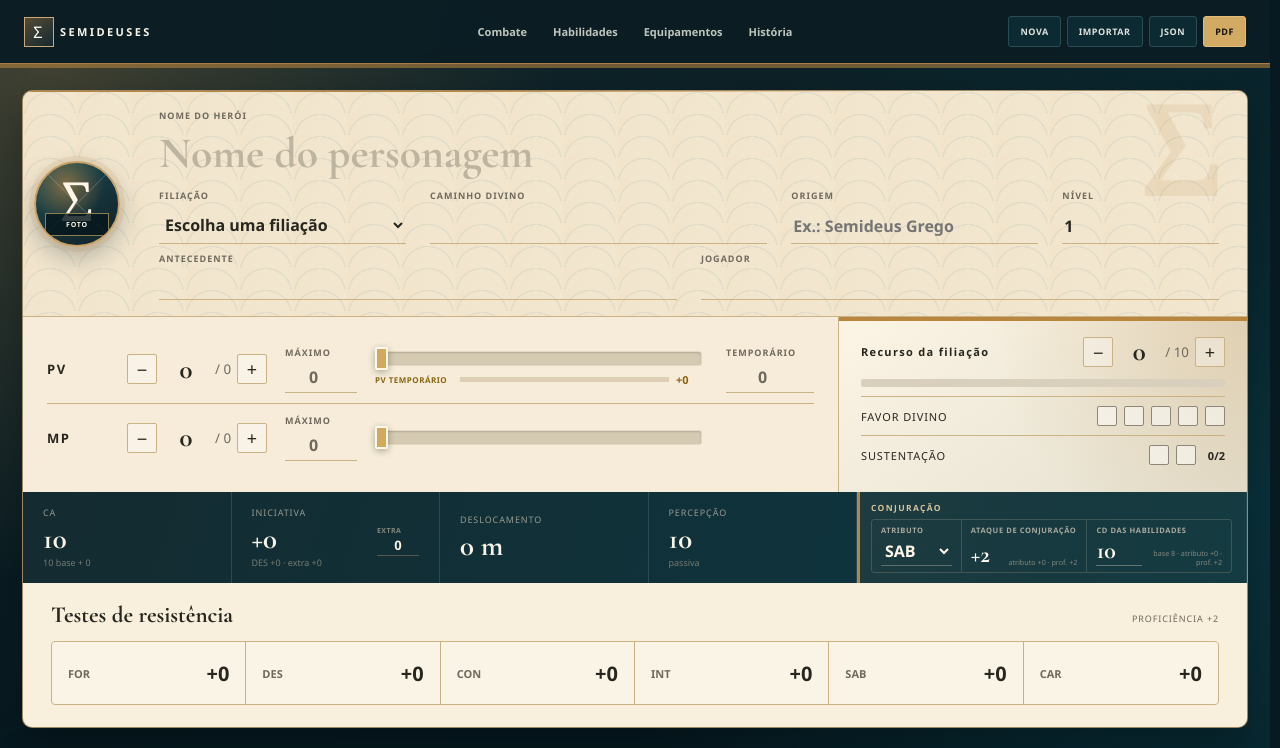
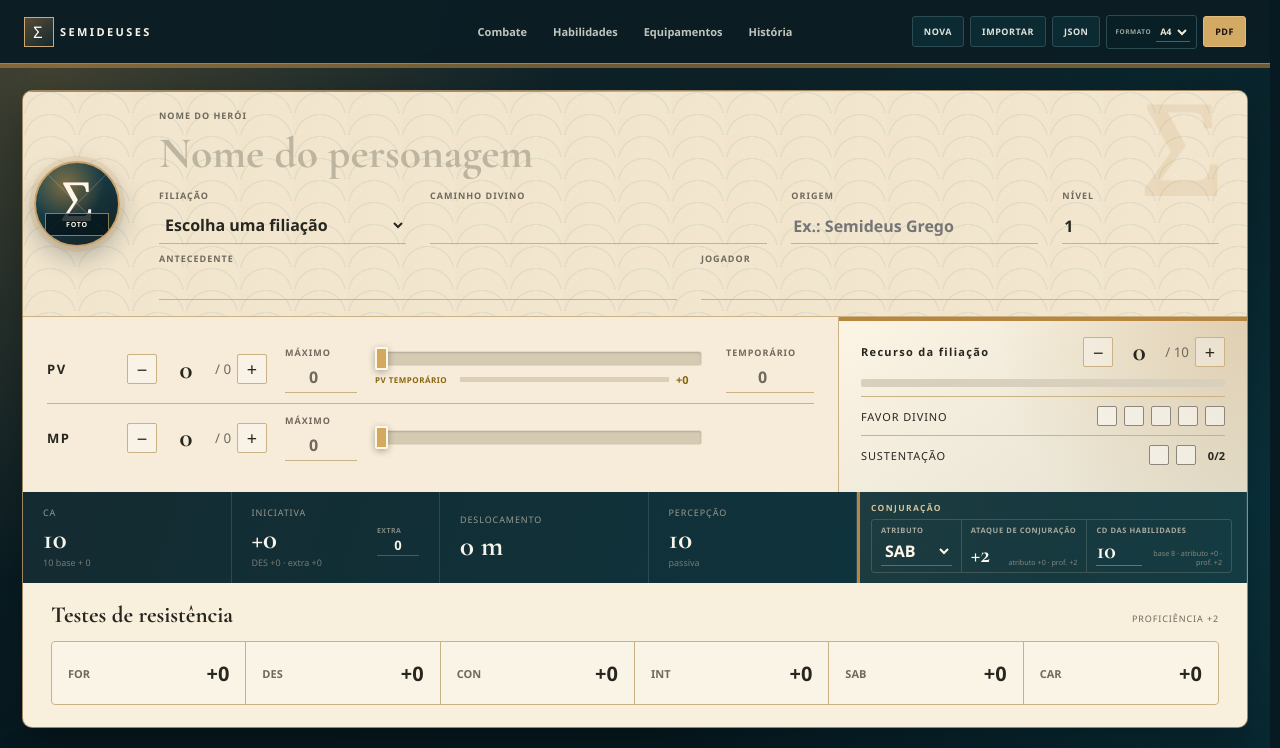
Before and after one commit to JvCarvalho07/semideuses-rpg, a React (Vite) app: page / in a window 1280 px wide. Shown: the top 748 px of the page. Built offline with nearby package versions, Linux system fonts and the light colour scheme; a web font is replaced by a local one.

Commit message:
Add A4 and A3 PDF format selection

```diff
--- a/src/App.tsx
+++ b/src/App.tsx
@@ -22,6 +22,7 @@ gsap.registerPlugin(ScrollTrigger, useGSAP);
 const ABILITY_ORDER = Object.keys(ABILITY_META) as AbilityCategory[];
 const EQUIPMENT_TYPES = ["Arma", "Armadura", "Escudo", "Ferramenta", "Acessório", "Relíquia", "Consumível", "Outro"];
 const ORIGIN_SUGGESTIONS = ["Semideus Grego", "Sátiro", "Ciclope", "Mortal Vidente", "Legado"];
+type PrintFormat = "A4" | "A3";
 const LEGEND_CHOICES = [
   {
     value: "O Voto",
@@ -55,6 +56,12 @@ function signed(value: number) {
 
 function proficiency(level: number) {
   return 2 + Math.floor((Math.max(1, level) - 1) / 4);
+}
+
+function initialPrintFormat(): PrintFormat {
+  const queryFormat = new URLSearchParams(window.location.search).get("paper");
+  if (queryFormat === "A3" || queryFormat === "A4") return queryFormat;
+  return localStorage.getItem("semideuses-print-format") === "A3" ? "A3" : "A4";
 }
 
 function NumberControl({
@@ -326,6 +333,7 @@ export default function Home() {
   const [saved, setSaved] = useState(false);
   const [equipmentFilter, setEquipmentFilter] = useState("Todos");
   const [legendOpen, setLegendOpen] = useState(false);
+  const [printFormat, setPrintFormat] = useState<PrintFormat>(initialPrintFormat);
   const importRef = useRef<HTMLInputElement>(null);
   const avatarInputRef = useRef<HTMLInputElement>(null);
   const rootRef = useRef<HTMLElement>(null);
@@ -379,6 +387,23 @@ export default function Home() {
     const timer = window.setTimeout(() => setSaved(false), 1000);
     return () => window.clearTimeout(timer);
   }, [hydrated, sheet]);
+
+  useEffect(() => {
+    document.documentElement.dataset.printSize = printFormat;
+    localStorage.setItem("semideuses-print-format", printFormat);
+
+    const pageStyleId = "semideuses-print-page-style";
+    let pageStyle = document.getElementById(pageStyleId) as HTMLStyleElement | null;
+    if (!pageStyle) {
+      pageStyle = document.createElement("style");
+      pageStyle.id = pageStyleId;
+      document.head.appendChild(pageStyle);
+    }
+    const margins = printFormat === "A3" ? "12mm 14mm 15mm" : "9mm 10mm 11mm";
+    pageStyle.textContent = `@media print { @page { size: ${printFormat} portrait; margin: ${margins}; } }`;
+
+    return () => pageStyle?.remove();
+  }, [printFormat]);
 
   useEffect(() => {
     if (!legendOpen) return;
@@ -518,6 +543,13 @@ export default function Home() {
           <button type="button" onClick={newSheet}>Nova</button>
           <button type="button" onClick={() => importRef.current?.click()}>Importar</button>
           <button type="button" onClick={exportJson}>JSON</button>
+          <label className="pdf-format-control">
+            <span>Formato</span>
+            <select aria-label="Formato do PDF" value={printFormat} onChange={(event) => setPrintFormat(event.target.value as PrintFormat)}>
+              <option value="A4">A4</option>
+              <option value="A3">A3</option>
+            </select>
+          </label>
           <button type="button" className="primary-action" onClick={printSheet}>PDF</button>
           <input ref={importRef} type="file" accept=".json,application/json" hidden onChange={importJson} />
         </div>
--- a/src/globals.css
+++ b/src/globals.css
@@ -133,6 +133,39 @@ input:focus, select:focus, textarea:focus {
 }
 .document-actions button:hover { color: white; background: #153b45; border-color: #65818a; transform: translateY(-1px); }
 .document-actions .primary-action { color: #17120b; background: #d3aa64; border-color: #e2bd7a; }
+.pdf-format-control {
+  height: 34px;
+  padding: 4px 6px 4px 8px;
+  display: grid;
+  grid-template-columns: auto 34px;
+  align-items: center;
+  gap: 5px;
+  color: #9ea8a1;
+  background: #091f26;
+  border: 1px solid #2b4c53;
+  border-radius: 3px;
+}
+.pdf-format-control > span {
+  font-size: 6.5px;
+  font-weight: 800;
+  text-transform: uppercase;
+  letter-spacing: .08em;
+}
+.pdf-format-control select {
+  width: 34px;
+  padding: 2px 0;
+  color: #f3ead9;
+  background: transparent;
+  border: 0;
+  border-bottom: 1px solid #49636a;
+  border-radius: 0;
+  font-size: 9px;
+  font-weight: 850;
+  cursor: pointer;
+}
+.pdf-format-control select:hover,
+.pdf-format-control select:focus { color: #fff; border-bottom-color: var(--deity-light); outline: 0; }
+.pdf-format-control option { color: var(--ink); background: var(--paper-bright); }
 
 .site-content { width: min(1480px, calc(100% - 44px)); margin: 0 auto; padding: 26px 0 52px; }
 .hero-shell, .stats-layout, .abilities-section, .equipment-section, .story-section {
@@ -1172,6 +1205,9 @@ footer a:hover { color: var(--deity-light); }
   .wordmark b, .document-actions > span { display: none; }
   .document-actions { width: 100%; min-width: 0; justify-content: flex-end; gap: 3px; }
   .document-actions button { min-width: 0; flex: 0 1 auto; padding: 7px 5px; font-size: 7px; }
+  .pdf-format-control { height: 29px; padding: 3px 4px; grid-template-columns: 30px; }
+  .pdf-format-control > span { display: none; }
+  .pdf-format-control select { width: 30px; font-size: 7px; }
   .site-content { width: 100%; }
   .hero-shell, .stats-layout, .abilities-section, .equipment-section, .story-section { border-left: 0; border-right: 0; border-radius: 0; }
   .hero-identity { display: block; }
```
Also changed, not shown: 2 other files (tests, documents, lock files or other folders).
